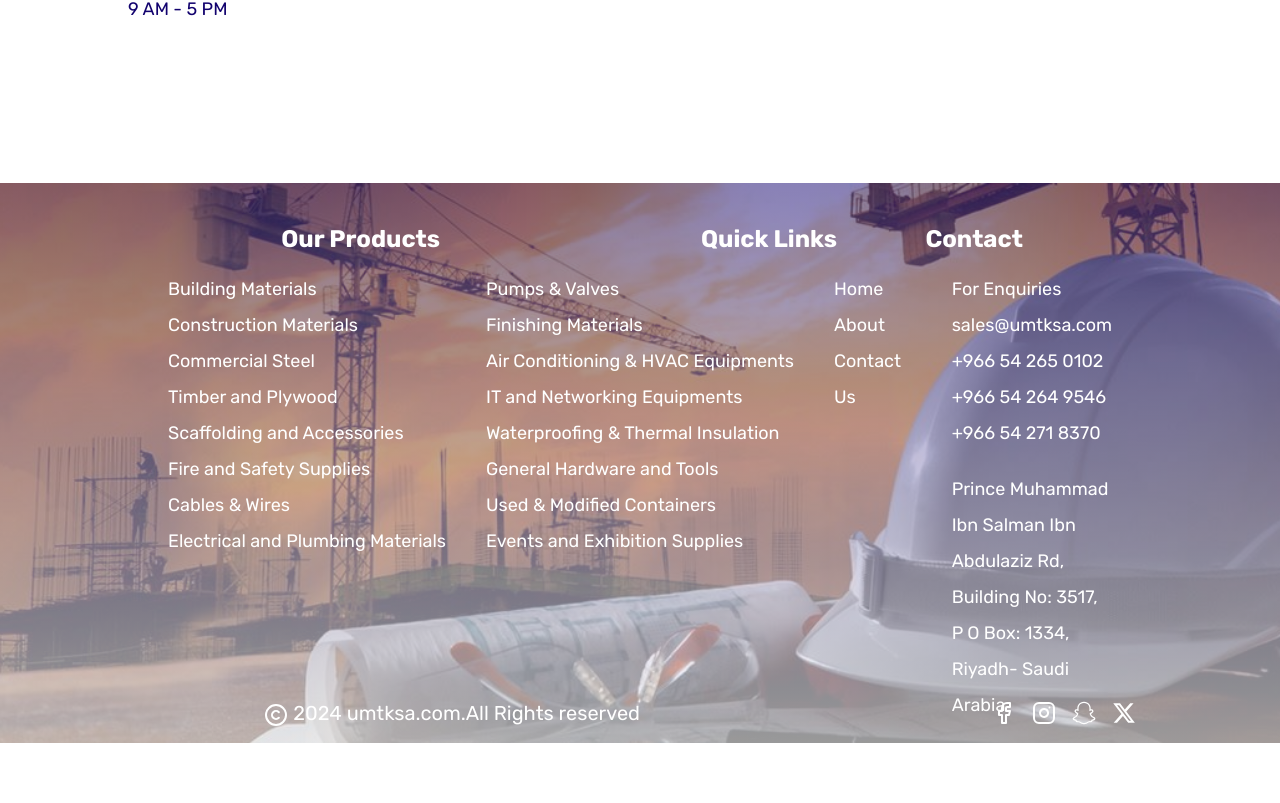
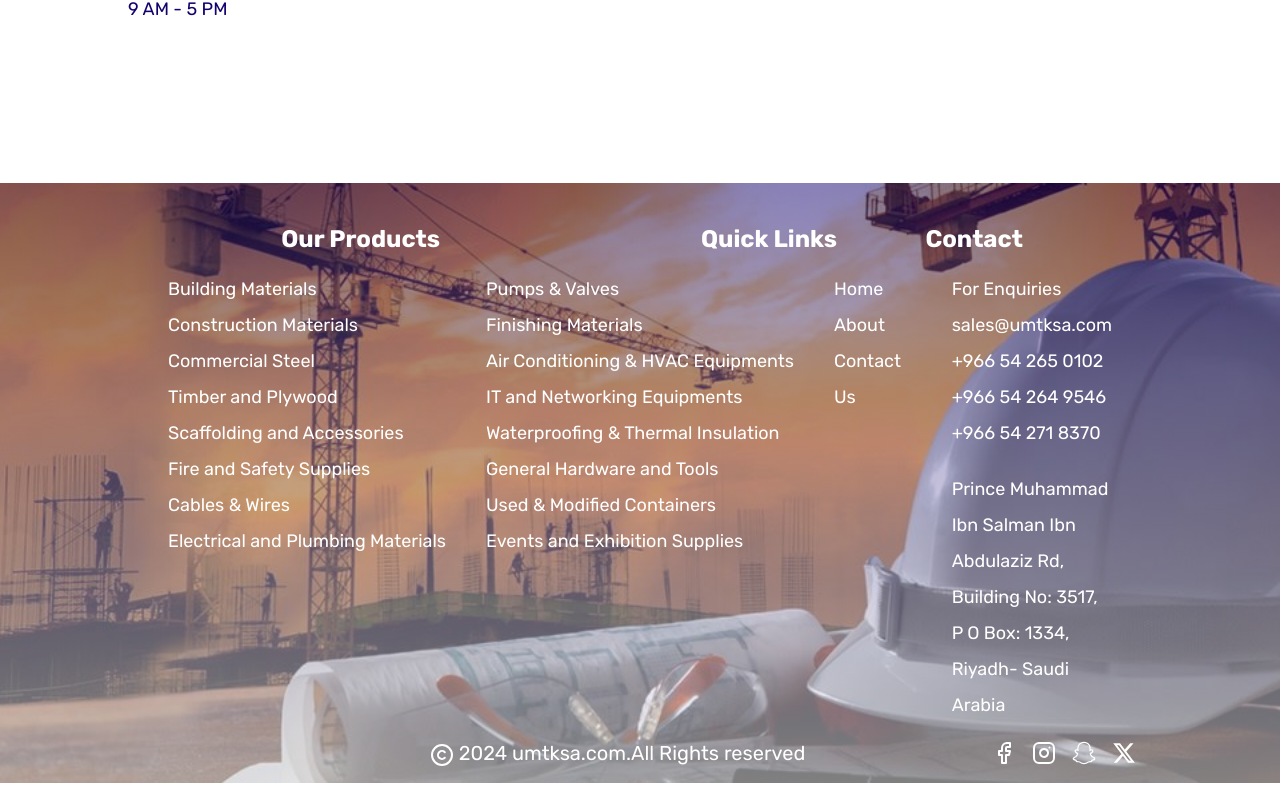
Before and after one commit to Rishal-pc7/umtksa, a React (Vite) app: page /contact in a window 1280 px wide. Shown: the part 2337-3140 px from the top of the page. Built offline with nearby package versions, Linux system fonts and the light colour scheme; grey boxes are pictures that could not be loaded.

Commit message:
Bugs fixed,Contact Hero updated

```diff
--- a/src/App.jsx
+++ b/src/App.jsx
@@ -52,7 +52,7 @@ function App() {
 }, []);
   return (
 
-    <div className="font-rubik relative">
+    <div className="font-rubik">
          <Header/>
          <Widget/>
          <Routes>
--- a/src/Components/Contact/Contact.jsx
+++ b/src/Components/Contact/Contact.jsx
@@ -210,7 +210,7 @@ const userSchema = z.object({
 
         </div>
         <div className="w-full md:w-1/2 h-[25vh] mt-7 md:mt-0 md:h-[75vh]">
-        <iframe src="https://www.google.com/maps/embed?pb=!1m17!1m12!1m3!1d3621.682798520529!2d46.70875807536909!3d24.80631297796466!2m3!1f0!2f0!3f0!3m2!1i1024!2i768!4f13.1!3m2!1m1!2zMjTCsDQ4JzIyLjciTiA0NsKwNDInNDAuOCJF!5e0!3m2!1sen!2sin!4v1732128797371!5m2!1sen!2sin" className='w-full h-full' style={{border:0}} allowfullscreen="" loading="lazy"></iframe>
+        <iframe src="https://www.google.com/maps/embed?pb=!1m17!1m12!1m3!1d3621.682798520529!2d46.70875807536909!3d24.80631297796466!2m3!1f0!2f0!3f0!3m2!1i1024!2i768!4f13.1!3m2!1m1!2zMjTCsDQ4JzIyLjciTiA0NsKwNDInNDAuOCJF!5e0!3m2!1sen!2sin!4v1732128797371!5m2!1sen!2sin" className='w-full h-full' style={{border:0}} allowFullScreen="" loading="lazy"></iframe>
         </div>
 
 
--- a/src/Components/Footer/Footer.jsx
+++ b/src/Components/Footer/Footer.jsx
@@ -4,11 +4,13 @@ import { FaSnapchat, FaXTwitter } from "react-icons/fa6";
 
 function Footer() {
   return (
-         <div className="relative h-[230vh] md:h-[70vh]  text-white ">
-        <div className="w-full h-full absolute opacity-80 bg-right-top md:bg-center " style={{backgroundImage:`url(${footerBg})`,backgroundSize:'cover'}} >
+         <div className="relative w-full h-[250vh] md:h-[75vh] text-white bg-cover bg-center"  style={{
+          backgroundImage:`url(${footerBg})`,
+          }}>
+        {/* <div className="w-full h-full absolute opacity-80 bg-right-top md:bg-center " style={{backgroundImage:`url(${footerBg})`,backgroundSize:'cover'}} >
 
-        </div>
-<div className="absolute inset-0 bg-gradient-to-b from-brand-blue  to-white opacity-50"></div>
+        </div> */}
+     <div className="absolute inset-0 bg-gradient-to-b from-brand-blue  to-white opacity-50"></div>
 
     <div className="w-full   px-3 py-4 md:py-10 md:px-32 absolute z-50">
       <div className="flex-col md:flex-row  justify-between relative items-center w-full px-10 hidden md:flex">
@@ -85,7 +87,7 @@ function Footer() {
     </div>
       <div className="flex flex-col mt-10 items-center md:flex-row justify-between px-4 md:px-36 pt-10 pb-4  md:pt-20 md:left-1/2 w-full transform md:-translate-x-1/2 absolute md:bottom-0 bottom-14 text-white">
 
-      <h2 className="font-normal basis-full md:basis-1/2 text-center md:text-end text-lg md:text-xl mt-10 md:mt-5"> <Copyright className="inline"/> 2024 umtksa.com.All Rights reserved </h2>
+      <h2 className="font-normal basis-full md:basis-2/3 text-center md:text-end text-lg md:text-xl mt-10 md:mt-5"> <Copyright className="inline"/> 2024 umtksa.com.All Rights reserved </h2>
       <div className="flex md:w-auto w-1/2 justify-between mt-5 gap-x-4 "><a href="https://www.facebook.com/share/19ei6WHYgS/"><FacebookIcon/></a>  <a href="https://www.instagram.com/umt.ksa/profilecard/?igsh=anlkZXZxdWs3Nmp2"><InstagramIcon/></a> <a><FaSnapchat size={'1.5em'}/></a> <a href="https://x.com/unitedmodeksa?s=09"><FaXTwitter  size={'1.5em'}/></a> </div>
       </div>
     </div>
```
